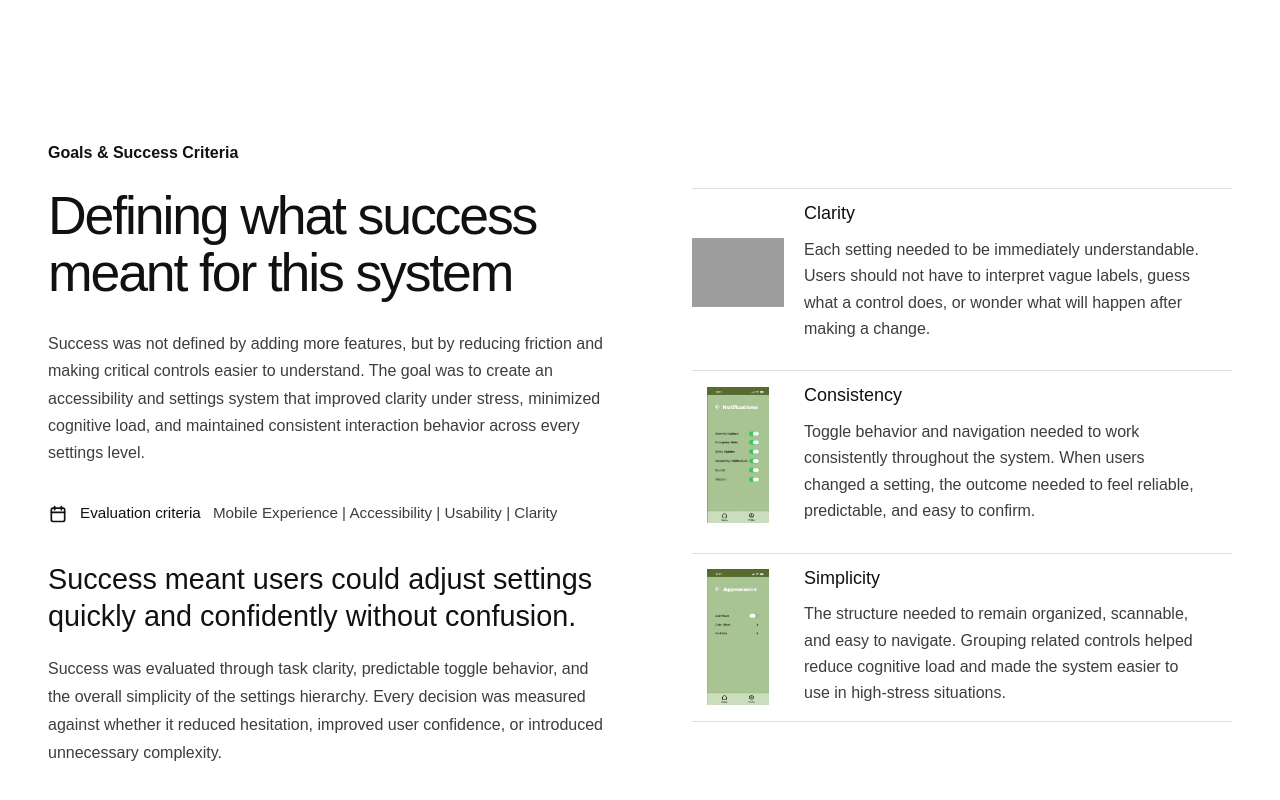
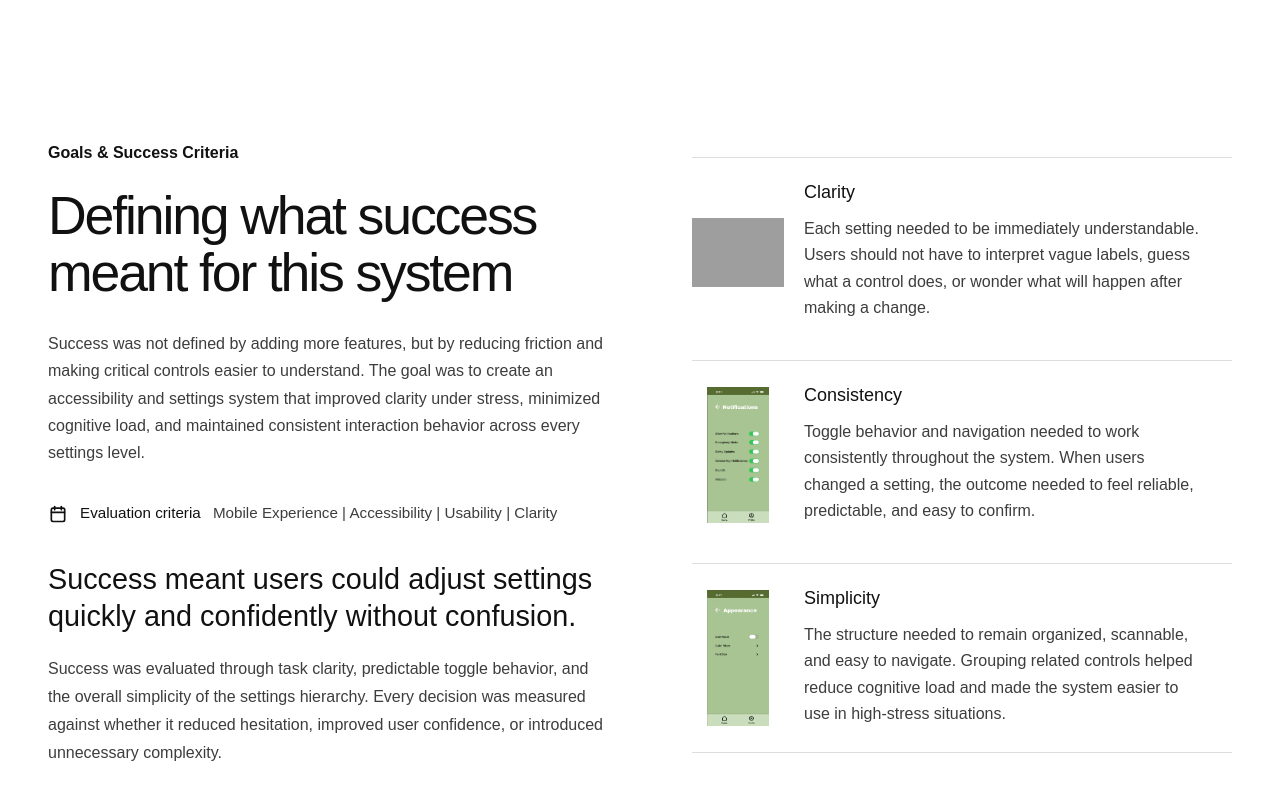
Before and after one commit to Clay-Dunagan/CDunagan-Portfolio-2026, a plain HTML site: page sheltr-case-study.html in a window 1280 px wide. Shown: the part 2119-2919 px from the top of the page. Drawn offline with Linux system fonts and the light colour scheme; grey boxes are pictures that could not be loaded.

Commit message:
Update style.css

```diff
--- a/style.css
+++ b/style.css
@@ -1606,6 +1606,10 @@ body {
 .bb-case-goals__item-content {
   max-width: 380px;
   padding-top: 0;
+  display: flex;
+  flex-direction: column;
+  justify-content: center;
+  min-height: 160px;
 }
 
 .bb-case-goals__item-title {
```
